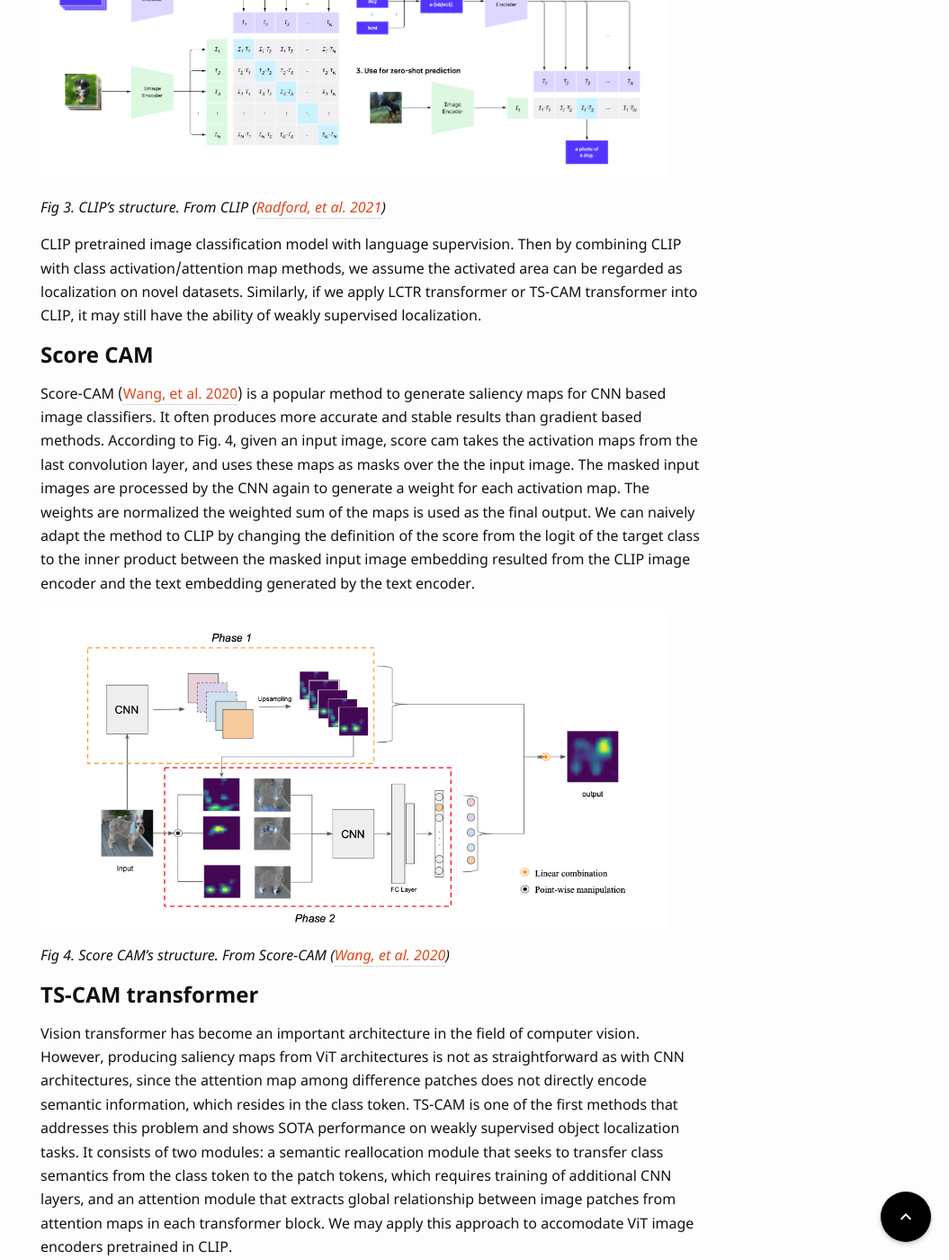
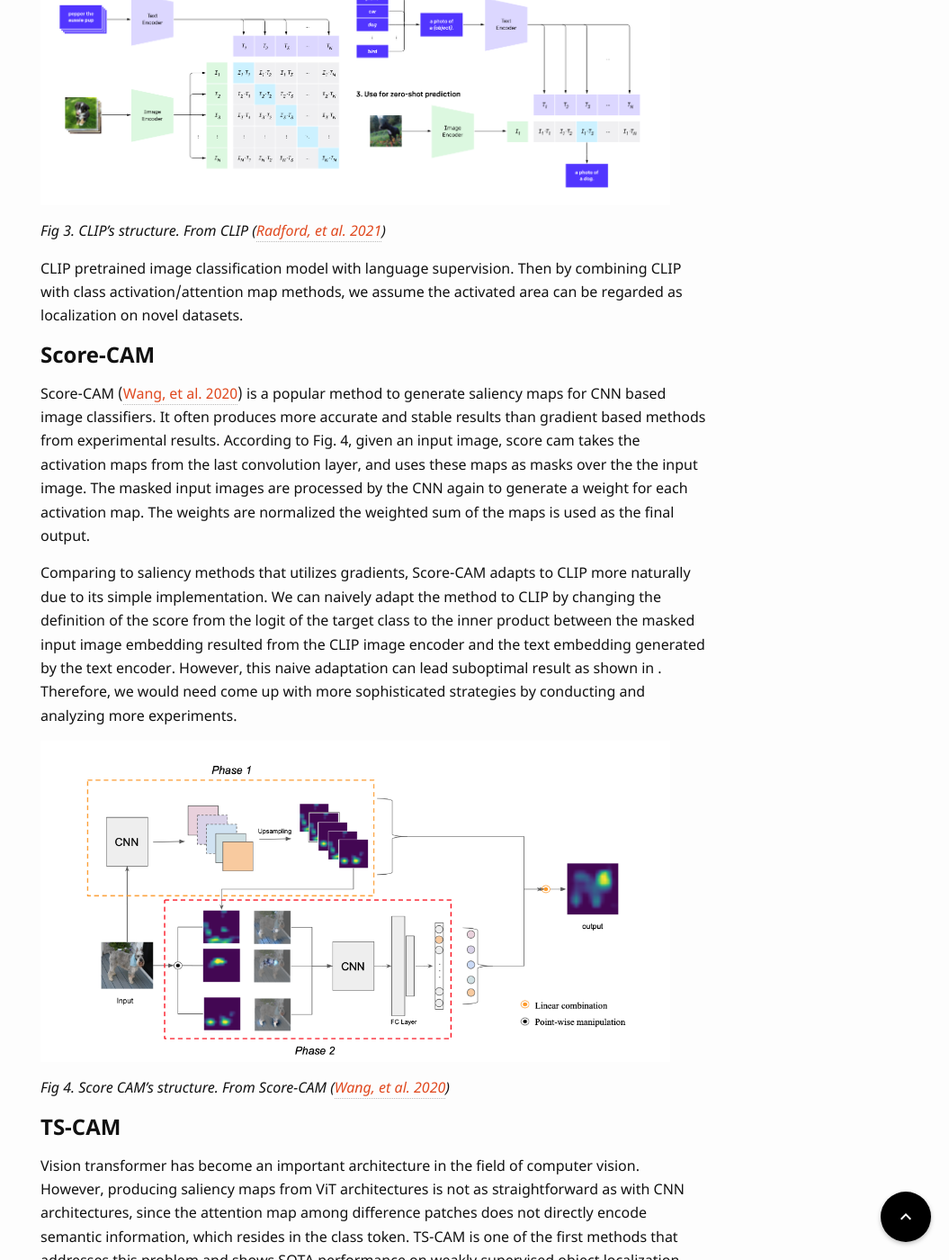
Before and after one commit to UCLAdeepvision/CS269-projects-2022spring, a Jekyll site: the page built from _posts/2022-04-10-team03-instruction-to-post.md, in a window 1280 px wide and 1400 px high, scrolled down 3047 px. Shown: the whole window at 90% size, without its empty margins (225-1280 px from the left). Built offline with Jekyll 4.4.1, drawn with Linux system fonts in a browser that asks for light colours; some web fonts are replaced; comment, search, counter and statistics services are not loaded; some of the changed text lies outside the part shown.

Commit message:
Update 2022-04-10-team03-instruction-to-post.md

```diff
--- a/_posts/2022-04-10-team03-instruction-to-post.md
+++ b/_posts/2022-04-10-team03-instruction-to-post.md
@@ -7,7 +7,7 @@ date: 2022-04-19
 ---
 
 
-> Our project focuses on module weak supervision. And we are mainly interested in the area of zero-shot weakly supervised localization. We aimed at using CLIP as backbone because of its outstanding performance on zero shot classification tasks. We would like to extend other methods such as class activation/attention map, LCTR transformer and TS transformer to CLIP so that we can achieve localization prediction on novel datasets.
+> Our project focuses on module weak supervision. And we are mainly interested in the area of zero-shot weakly supervised localization. We aimed at using CLIP as backbone because of its outstanding performance on zero shot classification tasks. We would like to adapt other methods such as class activation/attention to CLIP like architectures so that we can achieve localization prediction on novel datasets.
 
 <!--more-->
 {: class="table-of-content"}
@@ -15,11 +15,11 @@ date: 2022-04-19
 {:toc}
 
 ## Main Content
-We aimed at using CLIP as backbone because of its outstanding performance on zero shot classification tasks. We would like to extend other methods such as class activation/attention map, LCTR transformer and TS transformer to CLIP so that we can achieve localization prediction on novel datasets. This page will introduce this project from the aspect of background introduction and method analysis.
+We aimed at using CLIP as backbone because of its outstanding performance on zero shot classification tasks. We would like to adapt other methods such as class activation/attention to CLIP like architectures so that we can achieve localization prediction on novel datasets. This page will introduce this project from the aspect of background introduction and our proposed method.
 
 ## Background
 
-Weakly supervised localization is important as it can effectively reduce the cost of annotation for bounding boxes. Zero shot learning is attractive because it can not only solve problems targeting at pre-determined object category, but also non-predetermined category.
+Weakly supervised object localization is an important task as it can effectively reduce the cost of annotation for bounding boxes. Zero shot learning is attractive because it does not only solve problems targeting at pre-determined object categories, but also non-predetermined categories, which eliminates the cost of training on new datasets.
 
 ### What is weakly supervised localization
 
@@ -53,12 +53,14 @@ During a new classification test, given a set of labels and input image, CLIP us
 {: style="width: 700px; max-width: 100%;"}
 *Fig 3. CLIP's structure. From CLIP ([Radford, et al. 2021](https://arxiv.org/pdf/2103.00020.pdf))*
 
-CLIP pretrained image classification model with language supervision. Then by combining CLIP with class activation/attention map methods, we assume the activated area can be regarded as localization on novel datasets. Similarly, if we apply LCTR transformer or TS-CAM transformer into CLIP, it may still have the ability of weakly supervised localization.
+CLIP pretrained image classification model with language supervision. Then by combining CLIP with class activation/attention map methods, we assume the activated area can be regarded as localization on novel datasets.
 
 
-### Score CAM
+### Score-CAM
 
-Score-CAM ([Wang, et al. 2020](https://arxiv.org/pdf/1910.01279.pdf)) is a popular method to generate saliency maps for CNN based image classifiers. It often produces more accurate and stable results than gradient based methods. According to Fig. 4, given an input image, score cam takes the activation maps from the last convolution layer, and uses these maps as masks over the the input image. The masked input images are processed by the CNN again to generate a weight for each activation map. The weights are normalized the weighted sum of the maps is used as the final output. We can naively adapt the method to CLIP by changing the definition of the score from the logit of the target class to the inner product between the masked input image embedding resulted from the CLIP image encoder and the text embedding generated by the text encoder.
+Score-CAM ([Wang, et al. 2020](https://arxiv.org/pdf/1910.01279.pdf)) is a popular method to generate saliency maps for CNN based image classifiers. It often produces more accurate and stable results than gradient based methods from experimental results. According to Fig. 4, given an input image, score cam takes the activation maps from the last convolution layer, and uses these maps as masks over the the input image. The masked input images are processed by the CNN again to generate a weight for each activation map. The weights are normalized the weighted sum of the maps is used as the final output.
+
+Comparing to saliency methods that utilizes gradients, Score-CAM adapts to CLIP more naturally due to its simple implementation.  We can naively adapt the method to CLIP by changing the definition of the score from the logit of the target class to the inner product between the masked input image embedding resulted from the CLIP image encoder and the text embedding generated by the text encoder. However, this naive adaptation can lead suboptimal result as shown in . Therefore, we would need come up with more sophisticated strategies by conducting and analyzing more experiments.
 
 
 ![Score-CAM]({{ '/assets/images/team03/4.png' | relative_url }})
@@ -66,13 +68,18 @@ Score-CAM ([Wang, et al. 2020](https://arxiv.org/pdf/1910.01279.pdf)) is a popul
 *Fig 4. Score CAM's structure. From Score-CAM ([Wang, et al. 2020](https://arxiv.org/pdf/1910.01279.pdf))*
 
 
-### TS-CAM transformer
+### TS-CAM
 Vision transformer has become an important architecture in the field of computer vision. However, producing saliency maps from ViT architectures is not as straightforward as with CNN architectures, since the attention map among difference patches does not directly encode semantic information, which resides in the class token. TS-CAM is one of the first methods that addresses this problem and shows SOTA performance on weakly supervised object localization tasks. It consists of two modules: a semantic reallocation module that seeks to transfer class semantics from the class token to the patch tokens, which requires training of additional CNN layers, and an attention module that extracts global relationship between image patches from attention maps in each transformer block. We may apply this approach to accomodate ViT image encoders pretrained in CLIP.
 
+However, since this method requires training of additional CNN layers, we need to reformulate the cost function of CLIP to incorporate the training objective on the CNN layers. Additionally, the ability of these newly trained layers to generalize on novel datasets is to be explored.
 
-### LCTR transformer
-TS-CAM lacks locality detail while focusing on global features. Thus local features might be ignored. Local continuity Transformer([Chen, et al. 2021](https://arxiv.org/pdf/2112.05291.pdf)) does well in enhancing the precision of local details compared with global features. It contains two main projects: relational patch-attention module(RPAM) and cur digging module(CDM). RPAM uses class-token attention map, which emphasizes the global feature representation. CDM aims at highlighting local details. We plan to extend LCTR method to CLIP model.
+### LCTR
+TS-CAM lacks locality detail while focusing on global features. Thus local features might be ignored. Local continuity Transformer([Chen, et al. 2021](https://arxiv.org/pdf/2112.05291.pdf)) does well in enhancing the precision of local details compared with global features. It contains two main projects: relational patch-attention module(RPAM) and cur digging module(CDM). RPAM uses class-token attention map, which emphasizes the global feature representation. CDM aims at highlighting local details.
 
+LCTR provides an alternative to TS-CAM for generating saliency maps from CLIP's ViT image encoders. While it demonstrates better localization accuracy performance than TS-CAM according to the experiment results in the paper, the implementation and training are more complicated, which makes the adaptation to CLIP less straightforward.
+
+### Prompt Engineering
+Prompt engineering refers to the process of generating contextual sentences for the target classes an image might belong to in the context of CLIP, in order to achieve classification accuracy. It has been shown in the original paper that prompt engineering is important for good zero-shot classification performance. However, we speculate that the prompts that are optimized for classfication may not be the best choice for object localization. Additionally, we may provide details such as spatial information in the prompts to assist the process of localization.
 
 ## Solution Plan
 
```
Also changed, not shown: other parts of _posts/2022-04-10-team03-instruction-to-post.md (+1 -1 lines).
